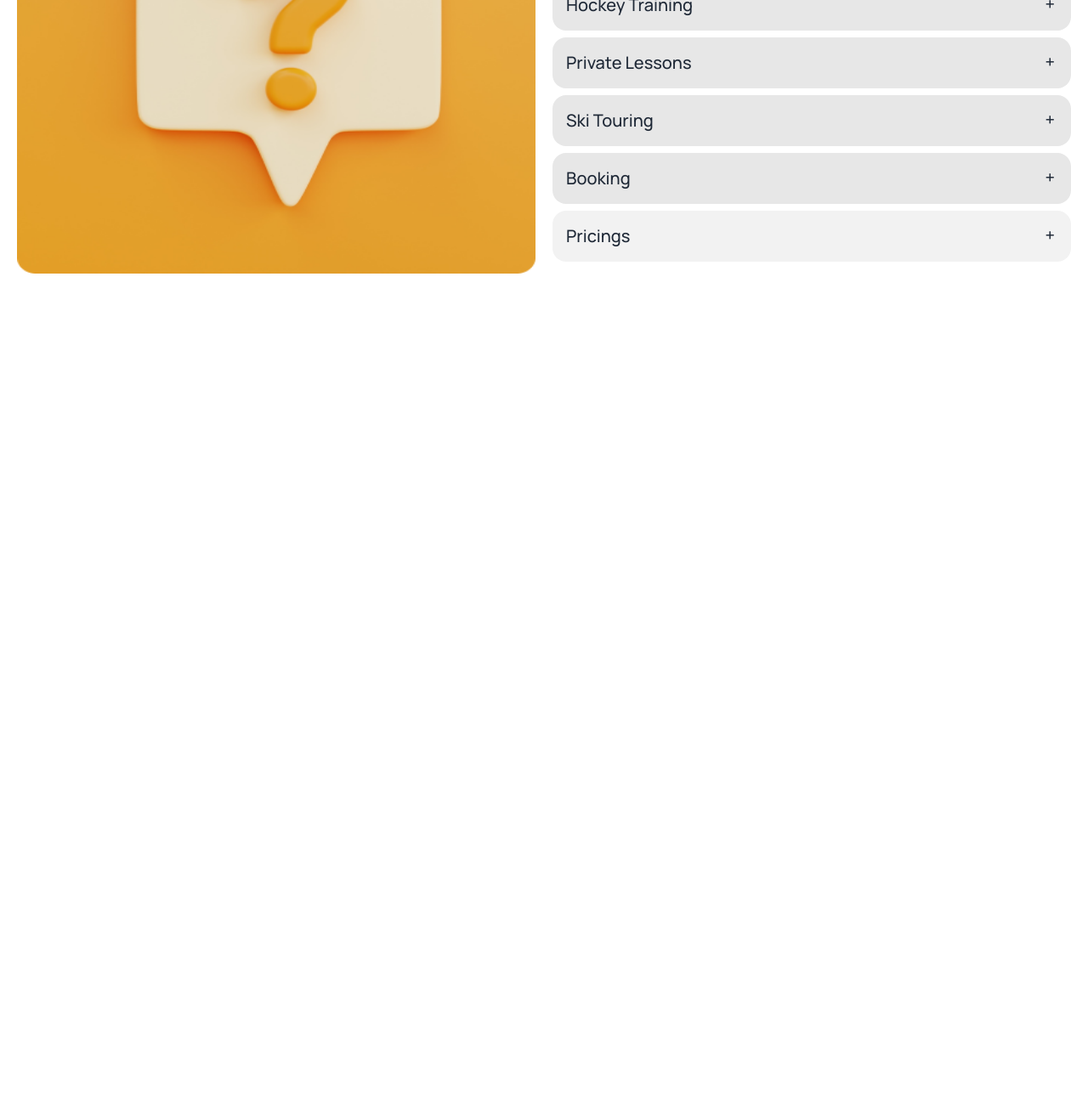
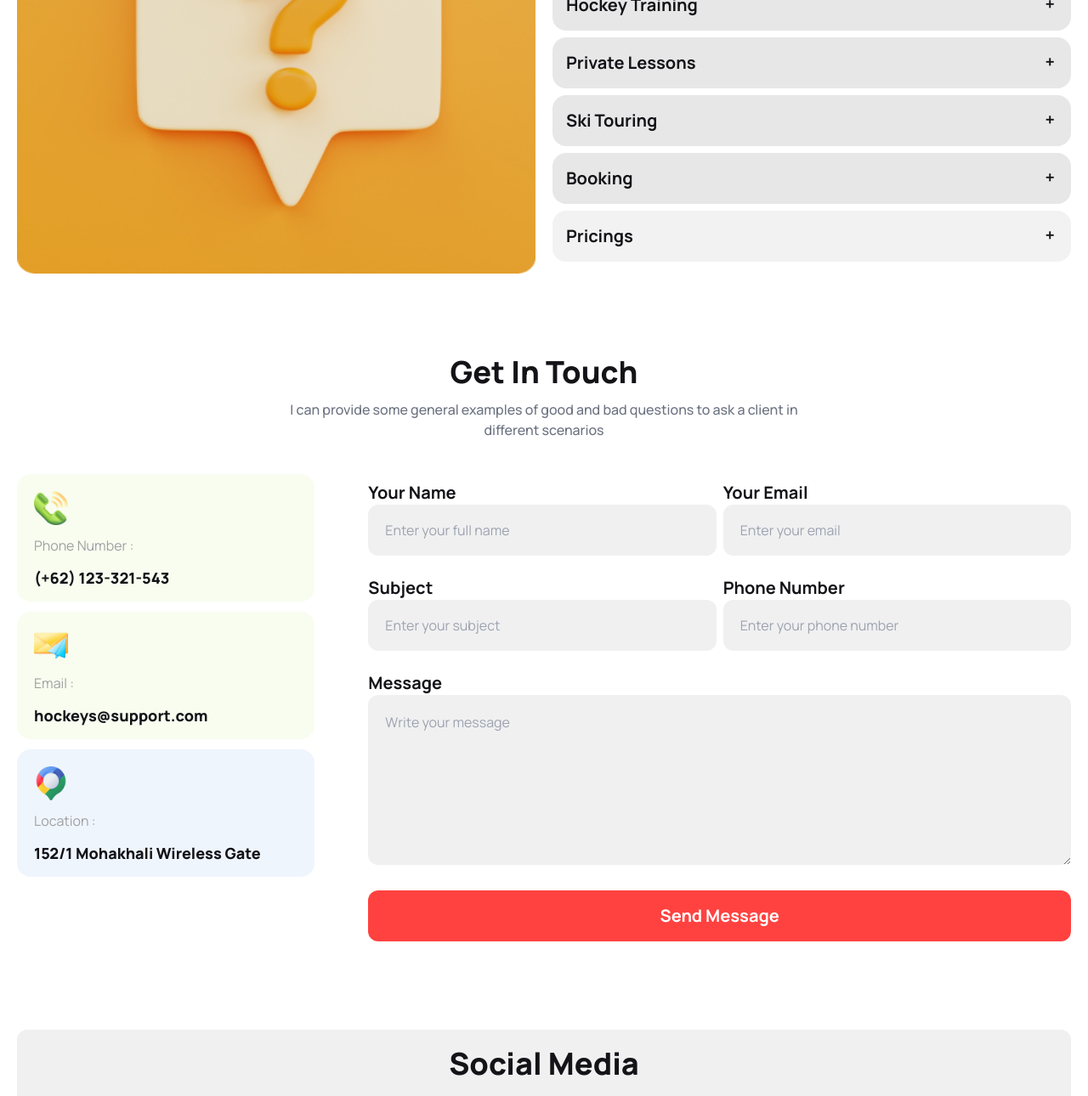
Before and after one commit to RabbyHasanSaref/B9A3-Hockeys-Missin, a plain HTML site: page index.html in a window 1280 px wide. Shown: the part 3758-5048 px from the top of the page at 85% size. Before the commit the page ends 4140 px from the top, so only its background shows below. Drawn offline with nearby package versions, Linux system fonts and the light colour scheme.

Commit message:
Social Media finish

```diff
--- a/index.html
+++ b/index.html
@@ -259,61 +259,131 @@
                 <div class="lg:w-full">
                     <div class="collapse collapse-plus bg-[#e7e7e7]">
                         <input type="radio" name="my-accordion-3" checked="checked" />
-                        <div class="collapse-title text-xl font-medium">
+                        <div class="collapse-title text-xl font-bold text-[#131318]">
                             Our Equipment
                         </div>
-                        <div class="collapse-content">
+                        <div class="collapse-content text-base font-normal text-gray-400">
                           <p>In general, good questions are open-ended, non-judgmental, and focused on the client's experience or perspective. Bad questions are closed-ended, judgmental, or inappropriate for the context. It's important to consider the client's needs and goals when crafting questions, and to approach them with respect and empathy.</p>
                         </div>
                       </div>
                       <div class="collapse collapse-plus bg-[#e7e7e7] my-2">
                         <input type="radio" name="my-accordion-3" />
-                        <div class="collapse-title text-xl font-medium">
+                        <div class="collapse-title text-xl font-bold text-[#131318]">
                             Hockey Training
                         </div>
-                        <div class="collapse-content">
+                        <div class="collapse-content text-base font-normal text-gray-400">
                           <p>In general, good questions are open-ended, non-judgmental, and focused on the client's experience or perspective. Bad questions are closed-ended, judgmental, or inappropriate for the context. It's important to consider the client's needs and goals when crafting questions, and to approach them with respect and empathy.</p>
                         </div>
                       </div>
                       <div class="collapse collapse-plus bg-[#e7e7e7] my-2">
                         <input type="radio" name="my-accordion-3" />
-                        <div class="collapse-title text-xl font-medium">
+                        <div class="collapse-title text-xl font-bold text-[#131318]">
                             Private Lessons
                         </div>
-                        <div class="collapse-content">
+                        <div class="collapse-content text-base font-normal text-gray-400">
                           <p>In general, good questions are open-ended, non-judgmental, and focused on the client's experience or perspective. Bad questions are closed-ended, judgmental, or inappropriate for the context. It's important to consider the client's needs and goals when crafting questions, and to approach them with respect and empathy.</p>
                         </div>
                       </div>
                       <div class="collapse collapse-plus bg-[#e7e7e7] my-2">
                         <input type="radio" name="my-accordion-3" />
-                        <div class="collapse-title text-xl font-medium">
+                        <div class="collapse-title text-xl font-bold text-[#131318]">
                             Ski Touring
                         </div>
-                        <div class="collapse-content">
+                        <div class="collapse-content text-base font-normal text-gray-400">
                           <p>In general, good questions are open-ended, non-judgmental, and focused on the client's experience or perspective. Bad questions are closed-ended, judgmental, or inappropriate for the context. It's important to consider the client's needs and goals when crafting questions, and to approach them with respect and empathy.</p>
                         </div>
                       </div>
                       <div class="collapse collapse-plus bg-[#e7e7e7] my-2">
                         <input type="radio" name="my-accordion-3" />
-                        <div class="collapse-title text-xl font-medium">
+                        <div class="collapse-title text-xl font-bold text-[#131318]">
                             Booking
                         </div>
-                        <div class="collapse-content">
+                        <div class="collapse-content text-base font-normal text-gray-400">
                           <p>In general, good questions are open-ended, non-judgmental, and focused on the client's experience or perspective. Bad questions are closed-ended, judgmental, or inappropriate for the context. It's important to consider the client's needs and goals when crafting questions, and to approach them with respect and empathy.</p>
                         </div>
                       </div>
                       <div class="collapse collapse-plus bg-base-200">
                         <input type="radio" name="my-accordion-3" />
-                        <div class="collapse-title text-xl font-medium">
+                        <div class="collapse-title text-xl font-bold text-[#131318]">
                             Pricings
                         </div>
-                        <div class="collapse-content">
+                        <div class="collapse-content text-base font-normal text-gray-400">
                           <p>In general, good questions are open-ended, non-judgmental, and focused on the client's experience or perspective. Bad questions are closed-ended, judgmental, or inappropriate for the context. It's important to consider the client's needs and goals when crafting questions, and to approach them with respect and empathy.</p>
                         </div>
                       </div>
                 </div>
             </div>
            </section>
+            <!-- Clients Question end -->
+
+            <!-- Get In Touch start -->
+            <section class="lg:mt-24 mt-12">
+                <div class="lg:w-[600px] mx-auto text-center space-y-3">
+                    <h2 class="text-[#131318] lg:text-4xl text-xl font-extrabold">Get In Touch</h2>
+                    <p class="text-gray-500 lg:text-base text-xs font-medium">I can provide some general examples of good and bad questions to ask a client in different scenarios</p>
+                </div>
+
+                <div class="grid lg:grid-cols-3 my-10">
+
+                    <div class="lg:col-span-1  space-y-3">
+                        <div class="lg:w-[350px] w-[330px] h-[150px] bg-[#f8fdf0] rounded-2xl p-5 space-y-3">
+                            <img src="./Images/Group 1171275317.png" alt="" class="w-10 h-10">
+                            <p class="text-base font-normal text-[#a0a0a2]">Phone Number : </p>
+                            <h4 class="text-lg font-extrabold text-[#131318]">(+62) 123-321-543</h4>
+                        </div>
+                        <div class="lg:w-[350px] w-[330px] h-[150px] bg-[#f8fdf0] rounded-2xl p-5 space-y-3 ">
+                            <img src="./Images/Group 1171275318.png" alt="" class="w-10 h-10">
+                            <p class="text-base font-normal text-[#a0a0a2]">Email : </p>
+                            <h4 class="text-lg font-extrabold text-[#131318]">hockeys@support.com</h4>
+                        </div>
+                        <div class="lg:w-[350px] w-[330px] h-[150px] bg-[#eff5fd] rounded-2xl p-5 space-y-3 ">
+                            <img src="./Images/Group 1171275321.png" alt="" class="w-10 h-10">
+                            <p class="text-base font-normal text-[#a0a0a2]">Location : </p>
+                            <h4 class="text-lg font-extrabold text-[#131318]">152/1 Mohakhali Wireless Gate</h4>
+                        </div>
+                    </div>
+
+                    <div class="lg:col-span-2 col-span-1 space-y-5 lg:my-0 my-3">
+                        <div class="grid lg:grid-cols-2 col-span-1 gap-2">
+                            <div class="col-span-1 my-2">
+                                <label for="" class="text-xl font-bold text-[#131318]">Your Name</label>
+                                <input type="text" id=""placeholder="Enter your full name" class="lg:w-full w-[335px] h-[60px] bg-[#f0f0f1] p-5 rounded-xl">
+                            </div>
+                            <div class="col-span-1 my-2">
+                                <label for="" class="text-xl font-bold text-[#131318]">Your Email</label>
+                                <input type="email" id=""placeholder="Enter your email" class="lg:w-full w-[335px] h-[60px] bg-[#f0f0f1] p-5 rounded-xl">
+                            </div>
+                            <div class="col-span-1 my-2">
+                                <label for="" class="text-xl font-bold text-[#131318]">Subject</label>
+                                <input type="text" id=""placeholder="Enter your subject" class="lg:w-full w-[335px] h-[60px] bg-[#f0f0f1] p-5 rounded-xl">
+                            </div>
+                            <div class="col-span-1 my-2">
+                                <label for="" class="text-xl font-bold text-[#131318]">Phone Number</label>
+                                <input type="text" id=""placeholder="Enter your phone number" class="lg:w-full w-[335px] h-[60px] bg-[#f0f0f1] p-5 rounded-xl">
+                            </div>
+                            <div class="lg:col-span-2 col-span-1 my-2">
+                                <label for="message" class="text-xl font-bold text-[#131318]">Message</label>
+                                <textarea id="message" rows="5"placeholder="Write your message" class="lg:w-full w-[335px] h-[200px] bg-[#f0f0f1] p-5 rounded-xl"></textarea>
+                            </div>
+                            <div class="lg:col-span-2 col-span-1 bg-[#FF4240] text-center rounded-xl py-4 my-2 lg:w-full w-[335px]">
+                                <button class="text-xl font-bold text-white">Send Message</button>
+                            </div>
+                        </div>
+                    </div>
+                </div>
+            </section>
+             <!-- Get In Touch end -->
+
+             <!-- Social Media start -->
+             <section class="lg:mt-24 mt-12 rounded-xl bg-[#f0f0f1] lg:w-full w-[335px] p-5">
+                <div class="lg:w-[600px] mx-auto text-center space-y-6">
+                    <h2 class="text-[#131318] lg:text-4xl text-xl font-extrabold">Social Media</h2>
+                    <i class="fa fa-twitter mx-5 text-xl"></i>
+                    <i class="fa fa-facebook mx-5 text-xl"></i>
+                    <i class="fa fa-instagram mx-5 text-xl"></i>
+                    <i class="fa fa-github mx-5 text-xl"></i>
+                </div>
+             </section>
     </main>
 
     <!-- footer area -->
```
